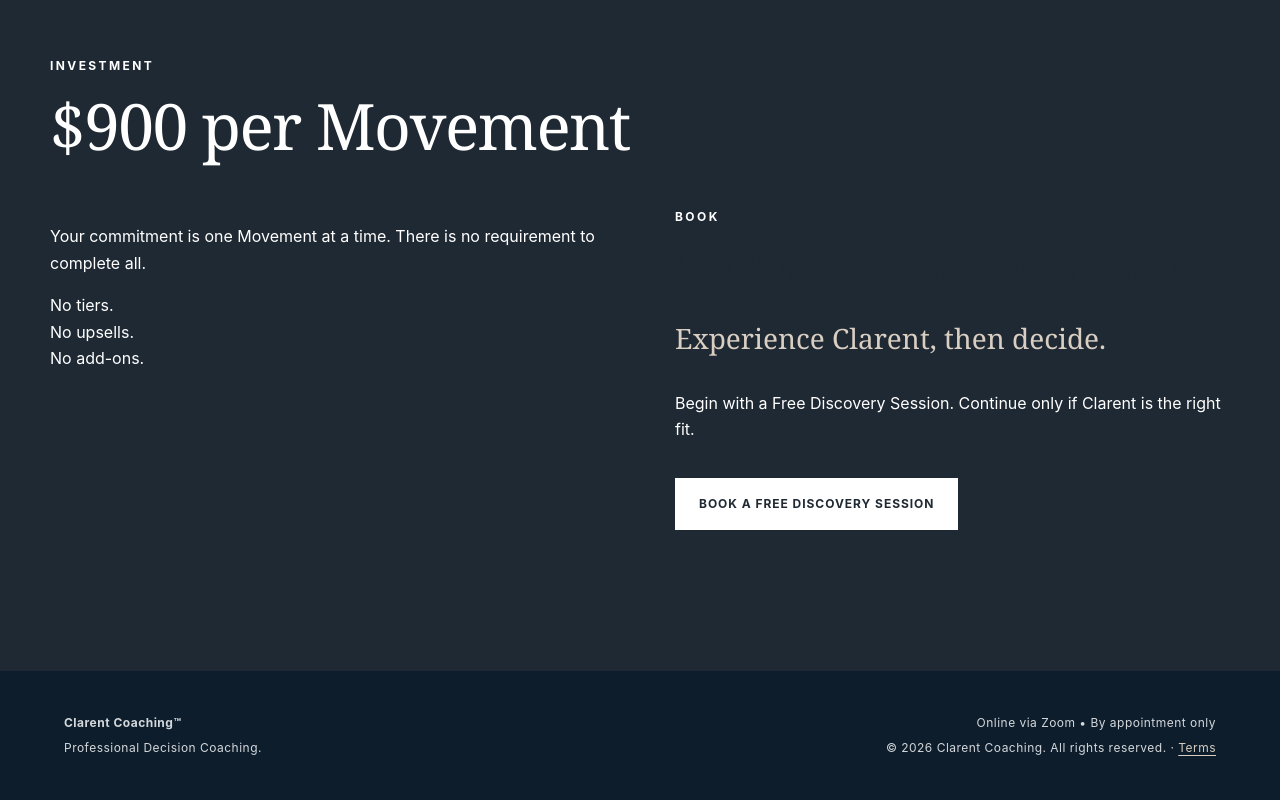
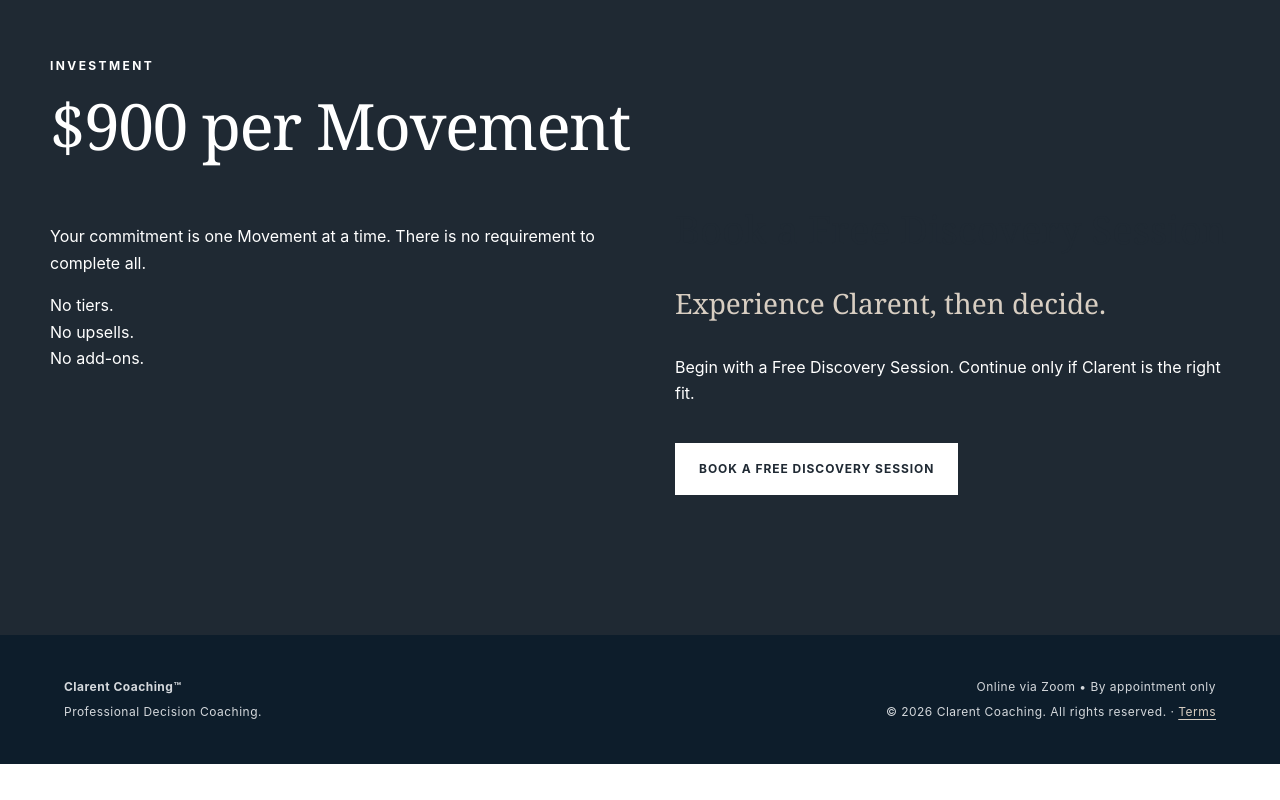
Before and after one commit to dcinferno/clarent-coaching, a Next.js app: page / in a window 1280 px wide. Shown: the part 10448-11248 px from the top of the page. After the commit the page ends 11212 px from the top, so only its background shows below. Built offline with nearby package versions, Linux system fonts and the light colour scheme.

Commit message:
remove eyebrow

```diff
--- a/src/app/page.js
+++ b/src/app/page.js
@@ -77,7 +77,7 @@ export default function Home() {
 
       <Section id="faq" eyebrow="FAQs" title="Questions before you begin"><div className="faq-list">{faqs.map(([q, a]) => <details key={q}><summary>{q}<span>+</span></summary><p>{a}</p></details>)}</div></Section>
 
-      <Section id="book" eyebrow="Investment" title="$900 per Movement" className="book-section"><div className="book-grid"><div><p>Your commitment is one Movement at a time. There is no requirement to complete all.</p><p>No tiers.<br />No upsells.<br />No add-ons.</p></div><div><p className="eyebrow">Book</p><h3>Book a Free Discovery Session</h3><p className="book-closing">Experience Clarent, then decide.</p><p>Begin with a Free Discovery Session. Continue only if Clarent is the right fit.</p><a className="button primary" href="mailto:hello@clarentcoaching.com?subject=Discovery%20Session">Book a Free Discovery Session</a></div></div></Section>
+      <Section id="book" eyebrow="Investment" title="$900 per Movement" className="book-section"><div className="book-grid"><div><p>Your commitment is one Movement at a time. There is no requirement to complete all.</p><p>No tiers.<br />No upsells.<br />No add-ons.</p></div><div><h3>Book a Free Discovery Session</h3><p className="book-closing">Experience Clarent, then decide.</p><p>Begin with a Free Discovery Session. Continue only if Clarent is the right fit.</p><a className="button primary" href="mailto:hello@clarentcoaching.com?subject=Discovery%20Session">Book a Free Discovery Session</a></div></div></Section>
 
       <footer><div><strong>Clarent Coaching™</strong><span>Professional Decision Coaching.</span></div><div className="footer-right"><span>Online via Zoom • By appointment only</span><span>© 2026 Clarent Coaching. All rights reserved. · <a href="https://www.clarentcoaching.com/terms">Terms</a></span></div></footer>
     </main>
```
